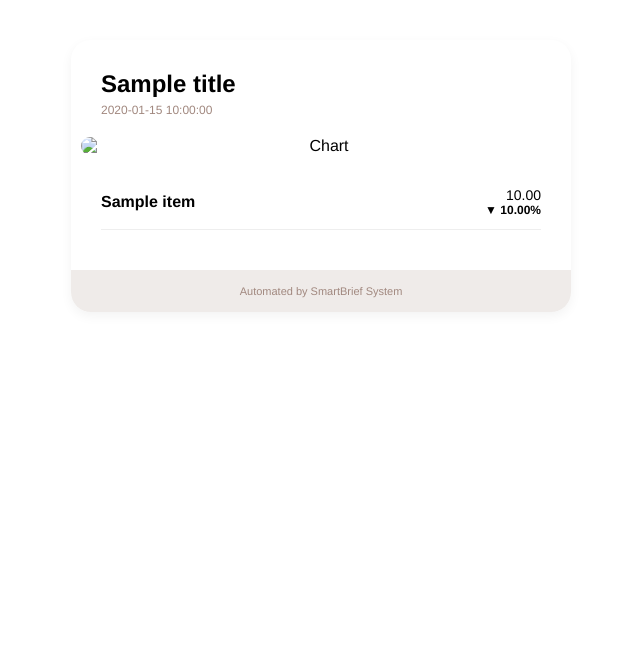
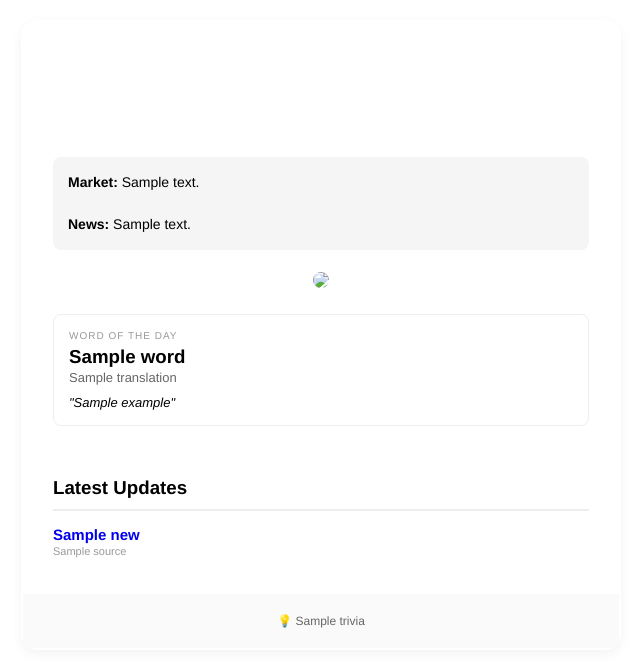
Before and after one commit to pedrobrantes/smartbrief, a Python web app: template src/templates/email.html in a window 1280 px wide. Shown: the top 669 px of the page, without its empty margins (319-959 px from the left). Run offline with Jinja, Linux system fonts and the light colour scheme; the template is opened without the code that fills it: most values are stand-ins (such as "Sample title", 1, 10 or a date in 2020).

Commit message:
fix(templates): remove deprecated 'score' attribute and implement new tag badges

```diff
--- a/src/templates/email.html
+++ b/src/templates/email.html
@@ -1,58 +1,63 @@
 <!DOCTYPE html>
 <html>
-<body style="margin: 0; padding: 0; background-color: {{ palette.bg }}; font-family: 'Helvetica', 'Arial', sans-serif;">
+<body style="margin: 0; padding: 0; background-color: {{ palette.bg }}; font-family: 'Helvetica', 'Arial', sans-serif; color: {{ palette.text }};">
     <center>
-        <table width="100%" border="0" cellpadding="0" cellspacing="0" style="background-color: {{ palette.bg }}; padding: 40px 10px;">
-            <tr>
-                <td align="center">
-                    <table width="100%" border="0" cellpadding="0" cellspacing="0" style="max-width: 500px; background-color: {{ palette.card }}; border-radius: 20px; box-shadow: 0 4px 12px rgba(0,0,0,0.05); overflow: hidden;">
+        <table width="100%" cellpadding="0" cellspacing="0" style="padding: 20px;">
+            <tr><td align="center">
+                <table width="100%" style="max-width: 600px; background: {{ palette.card }}; border-radius: 16px; overflow: hidden; box-shadow: 0 4px 12px rgba(0,0,0,0.05);">
 
-                        <tr>
-                            <td style="padding: 30px 30px 10px 30px;">
-                                <h2 style="margin: 0; color: {{ palette.primary }}; font-size: 24px;">{{ title }}</h2>
-                                <p style="margin: 5px 0 0 0; color: #A1887F; font-size: 12px;">{{ date }}</p>
-                            </td>
-                        </tr>
+                    <tr><td style="padding: 30px; background: {{ palette.primary }};">
+                        <h1 style="margin: 0; color: #FFF; font-size: 24px;">{{ title }}</h1>
+                        <p style="margin: 5px 0 0 0; color: rgba(255,255,255,0.8); font-size: 13px;">{{ date }}</p>
+                    </td></tr>
 
-                        {% if chart_url %}
-                        <tr>
-                            <td align="center" style="padding: 10px 0;">
-                                <img src="{{ chart_url }}" width="100%" style="border-radius: 12px; max-width: 480px; display: block;" alt="Chart">
-                            </td>
-                        </tr>
-                        {% endif %}
+                    <tr><td style="padding: 25px 30px 10px;">
+                        <div style="background: #F5F5F5; padding: 15px; border-radius: 8px; font-size: 14px; line-height: 1.5; border-left: 4px solid {{ palette.primary }};">
+                            <strong>Market:</strong> {{ market_summary }}<br><br>
+                            <strong>News:</strong> {{ news_summary }}
+                        </div>
+                    </td></tr>
 
-                        <tr>
-                            <td style="padding: 10px 30px 40px 30px;">
-                                <table width="100%" cellspacing="0">
-                                    {% for item in items %}
-                                    <tr>
-                                        <td style="padding: 12px 0; border-bottom: 1px solid #EEE; color: {{ palette.text }}; font-weight: 600;">
-                                            {{ item.name }}
-                                        </td>
-                                        <td style="padding: 12px 0; border-bottom: 1px solid #EEE; text-align: right;">
-                                            <div style="color: {{ palette.text }}; font-size: 14px;">
-                                                {{ "%.2f"|format(item.price) }}
-                                            </div>
-                                            <div style="font-size: 12px; font-weight: bold; color: {% if item.change >= 0 %}{{ palette.gain }}{% else %}{{ palette.loss }}{% endif %};">
-                                                {% if item.change >= 0 %}▲{% else %}▼{% endif %} {{ "%.2f"|format(item.change) }}%
-                                            </div>
-                                        </td>
-                                    </tr>
-                                    {% endfor %}
-                                </table>
-                            </td>
-                        </tr>
+                    {% if chart_url %}
+                    <tr><td align="center" style="padding: 10px 30px;">
+                        <img src="{{ chart_url }}" width="100%" style="border-radius: 8px;">
+                    </td></tr>
+                    {% endif %}
 
-                        <tr>
-                            <td align="center" style="background-color: #EFEBE9; padding: 15px; color: #A1887F; font-size: 11px;">
-                                Automated by SmartBrief System
-                            </td>
-                        </tr>
+                    <tr><td style="padding: 10px 30px;">
+                        <div style="border: 1px solid #EEE; border-radius: 8px; padding: 15px;">
+                            <p style="margin: 0 0 5px; font-size: 10px; text-transform: uppercase; color: #999; letter-spacing: 1px;">Word of the Day</p>
+                            <h3 style="margin: 0; color: {{ palette.primary }};">{{ word.word }}</h3>
+                            <p style="margin: 2px 0 10px; font-size: 13px; color: #666;">{{ word.translation }}</p>
+                            <p style="margin: 0; font-size: 13px; font-style: italic;">"{{ word.example }}"</p>
+                        </div>
+                    </td></tr>
 
-                    </table>
-                </td>
-            </tr>
+                    <tr><td style="padding: 20px 30px;">
+                        <h3 style="border-bottom: 2px solid #EEE; padding-bottom: 10px; margin-bottom: 15px;">Latest Updates</h3>
+                        {% for news in news_items %}
+                        <div style="margin-bottom: 15px;">
+                            {% if "Topic:" in news.tag %}
+                            <span style="background: #EFEBE9; color: {{ palette.primary }}; font-size: 9px; padding: 2px 6px; border-radius: 4px; text-transform: uppercase; font-weight: bold;">
+                                {{ news.tag|replace("Topic: ", "") }}
+                            </span>
+                            {% endif %}
+
+                            <a href="{{ news.link }}" style="text-decoration: none; color: {{ palette.text }}; font-weight: bold; font-size: 15px; display: block; margin-top: 4px;">
+                                {{ news.title }}
+                            </a>
+                            <div style="font-size: 11px; color: #999; margin-top: 2px;">
+                                {{ news.source }}
+                            </div>
+                        </div>
+                        {% endfor %}
+                    </td></tr>
+
+                    <tr><td style="padding: 20px 30px; background: #FAFAFA; text-align: center; font-size: 12px; color: #666;">
+                        💡 {{ trivia }}
+                    </td></tr>
+                </table>
+            </td></tr>
         </table>
     </center>
 </body>
```
